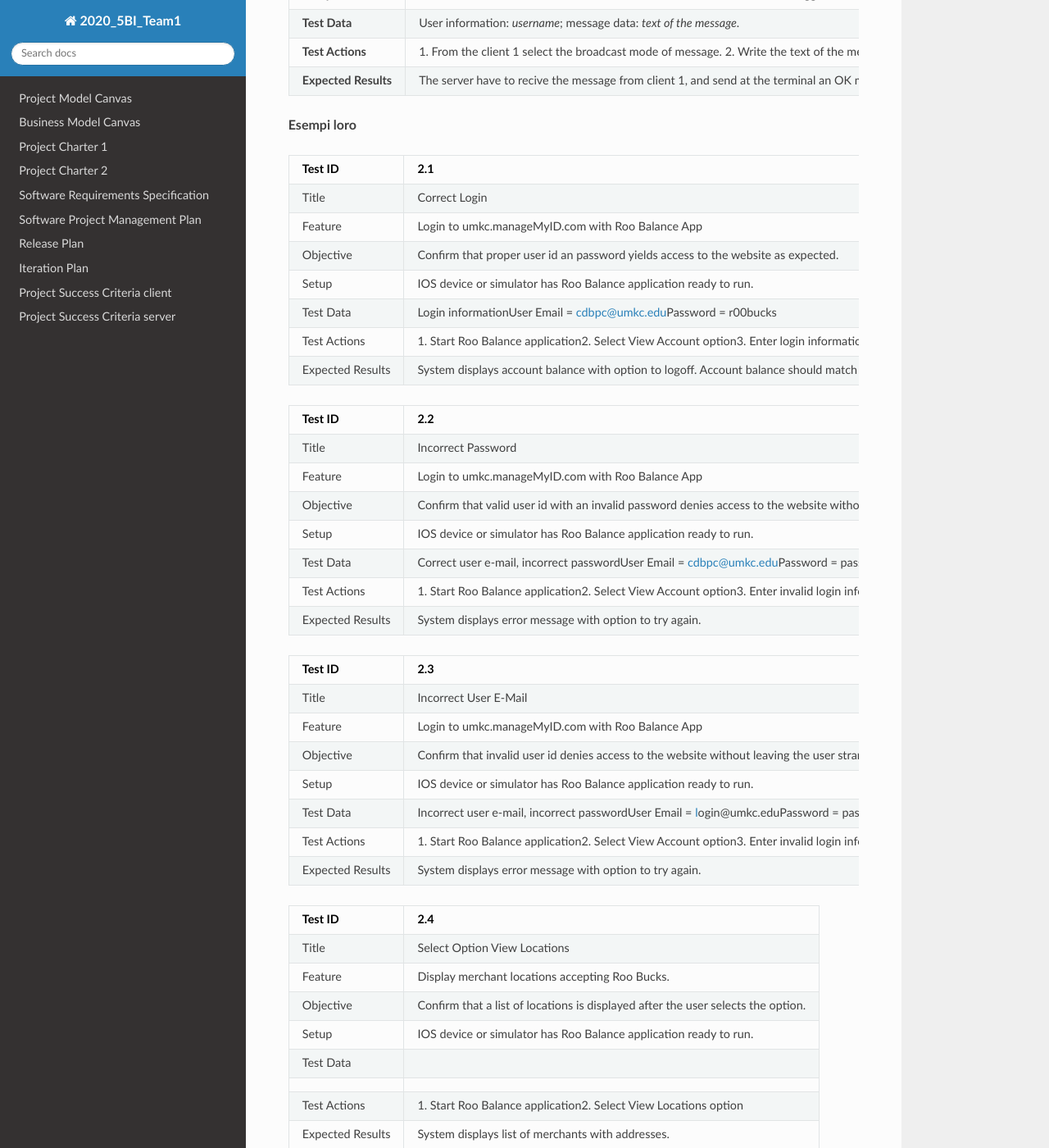
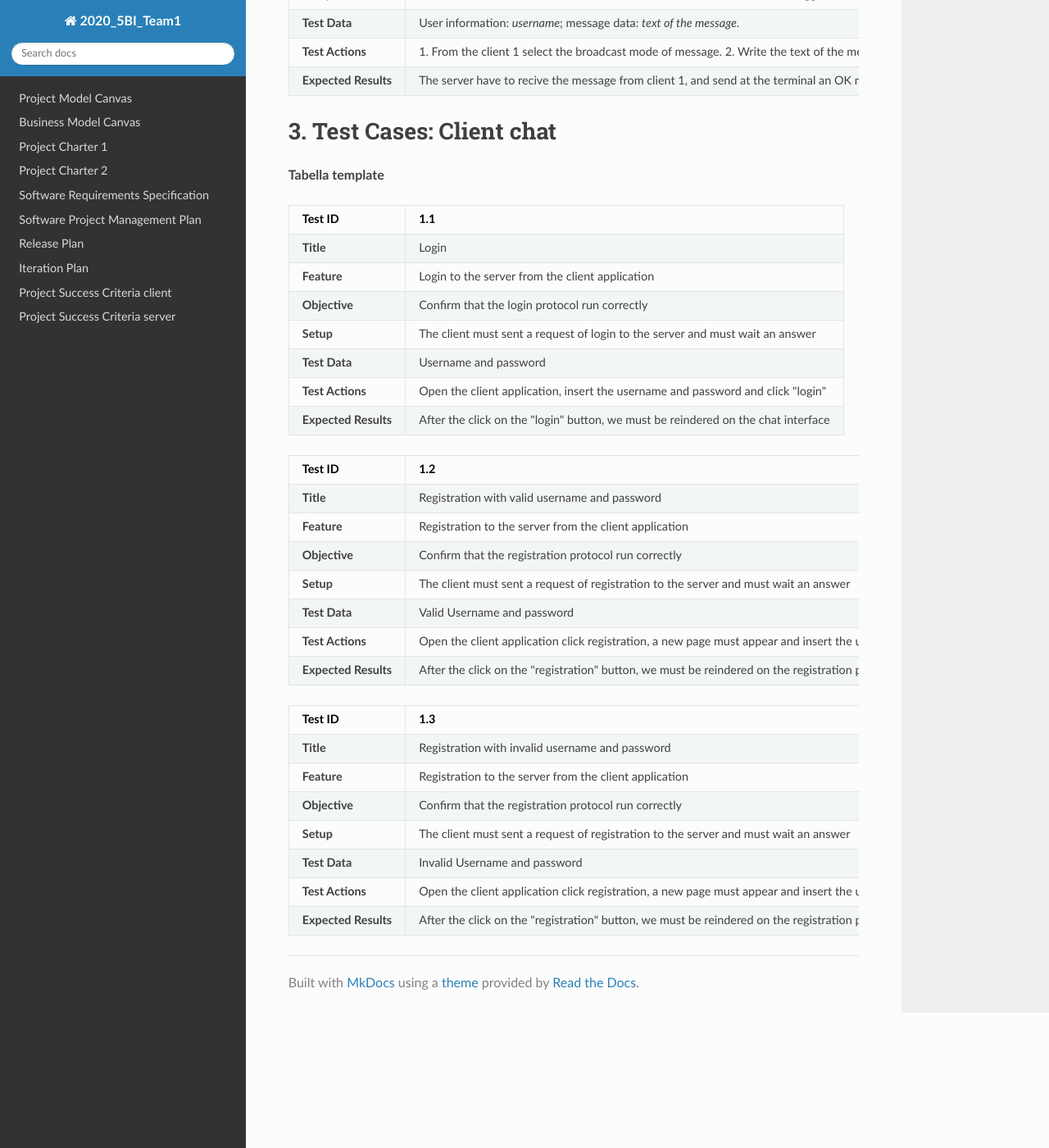
Before and after one commit to FrankMartinuz/2020_5BI_team1_Liboni, an MkDocs documentation site: the page built from docs/Test_case_specification.md, in a window 1280 px wide and 1400 px high, scrolled down 1272 px. Shown: the whole window at 82% size. Built offline with MkDocs 1.6.1, drawn with Linux system fonts in a browser that asks for light colours; nearby versions of some CDN libraries; some of the changed text lies outside the part shown.

Commit message:
Added the client part

```diff
--- a/docs/Test_case_specification.md
+++ b/docs/Test_case_specification.md
@@ -42,109 +42,36 @@ This document is a Specification of all the test that we have made during our pr
 | **Test Actions** | 1. From the client 1 select the broadcast mode of message. 2. Write the text of the message. 3. Send the message. |
 | **Expected Results** | The server have to recive the message from client 1, and send at the terminal an OK message, after that the server have to find the socket of all the online client, and foreward the message to all of them. |
 
-**Esempi loro**
-
-| Test ID | 2.1 |
-| --- | --- |
-| Title | Correct Login |
-| Feature | Login to umkc.manageMyID.com with Roo Balance App |
-| Objective | Confirm that proper user id an password yields access to the website as expected. |
-| Setup | IOS device or simulator has Roo Balance application ready to run. |
-| Test Data | Login informationUser Email = [cdbpc@umkc.edu](mailto:cdbpc@umkc.edu)Password = r00bucks |
-| Test Actions | 1. Start Roo Balance application2. Select View Account option3. Enter login information |
-| Expected Results | System displays account balance with option to logoff. Account balance should match that found on umkc.ManageMyID.com. |
-
-| Test ID | 2.2 |
-| --- | --- |
-| Title | Incorrect Password |
-| Feature | Login to umkc.manageMyID.com with Roo Balance App |
-| Objective | Confirm that valid user id with an invalid password denies access to the website without leaving the user stranded. |
-| Setup | IOS device or simulator has Roo Balance application ready to run. |
-| Test Data | Correct user e-mail, incorrect passwordUser Email = [cdbpc@umkc.edu](mailto:cdbpc@umkc.edu)Password = password |
-| Test Actions | 1. Start Roo Balance application2. Select View Account option3. Enter invalid login information |
-| Expected Results | System displays error message with option to try again. |
-
-| Test ID | 2.3 |
-| --- | --- |
-| Title | Incorrect User E-Mail |
-| Feature | Login to umkc.manageMyID.com with Roo Balance App |
-| Objective | Confirm that invalid user id denies access to the website without leaving the user stranded. |
-| Setup | IOS device or simulator has Roo Balance application ready to run. |
-| Test Data | Incorrect user e-mail, incorrect passwordUser Email = [l](mailto:cdbpc@umkc.edu)ogin@umkc.eduPassword = password |
-| Test Actions | 1. Start Roo Balance application2. Select View Account option3. Enter invalid login information |
-| Expected Results | System displays error message with option to try again. |
-
-| Test ID | 2.4 |
-| --- | --- |
-| Title | Select Option View Locations |
-| Feature | Display merchant locations accepting Roo Bucks. |
-| Objective | Confirm that a list of locations is displayed after the user selects the option. |
-| Setup | IOS device or simulator has Roo Balance application ready to run. |
-| Test Data |
- |
-| Test Actions | 1. Start Roo Balance application2. Select View Locations option |
-| Expected Results | System displays list of merchants with addresses. |
-
-| Test ID | 2.5 |
-| --- | --- |
-| Title | Select Option View Transactions |
-| Feature | Display recent Roo Bucks account transactions. |
-| Objective | Confirm that recent transactions are displayed properly. |
-| Setup | IOS device or simulator has Roo Balance application ready to run. |
-| Test Data | Login informationUser Email = [cdbpc@umkc.edu](mailto:cdbpc@umkc.edu)Password = r00bucks |
-| Test Actions | 1. Start Roo Balance application2. Select View Account option3. Select View Transactions option |
-| Expected Results | System displays recent transactions legibly with option to logoff. Recent transactions should match that found on umkc.ManageMyID.com. |
-
 # 3. Test Cases: Client chat
 
 **Tabella template**
 
-| Test ID | 0.0 |
+| Test ID | 1.1 |
 | --- | --- |
-| **Title** |  |
-| **Feature** |  |
-| **Objective** |  |
-| **Setup** |  |
-| **Test Data** |  |
-| **Test Actions** |  |
-| **Expected Results** |  |
+| **Title** | Login  |
+| **Feature** | Login to the server from the client application |
+| **Objective** | Confirm that the login protocol run correctly |
+| **Setup** | The client must sent a request of login to the server and must wait an answer  |
+| **Test Data** | Username and password |
+| **Test Actions** | Open the client application, insert the username and password and click "login" |
+| **Expected Results** | After the click on the "login" button, we must be reindered on the chat interface |
 
-| Test ID | 3.1 |
+| Test ID | 1.2 |
 | --- | --- |
-| Title | Correct Login |
-| Feature | Login to umkc.manageMyID.com via proxy server |
-| Objective | Confirm that proper user id an password yields access to the website as expected. |
-| Setup | Access to internet: [http://206.123.75.42:7070/post.html](http://206.123.75.42:7070/post.html)[https://206.123.75.42:7071/post.html](https://206.123.75.42:7071/post.html) |
-| Test Data | Login informationUser Email = [cdbpc@umkc.edu](mailto:cdbpc@umkc.edu)Password = r00bucks |
-| Test Actions | 1. Go to proxy server http site defined in setup.2. Enter correct login information3. Press submit |
-| Expected Results | Site displays numeric balance for account. Numeric balance matches that from umkc.ManageMyID.com. |
+| **Title** |  Registration with valid username and password  |
+| **Feature** | Registration to the server from the client application |
+| **Objective** | Confirm that the registration protocol run correctly |
+| **Setup** | The client must sent a request of registration to the server and must wait an answer  |
+| **Test Data** | Valid Username and password |
+| **Test Actions** | Open the client application click registration, a new page must appear and insert the username and password and click "Send" |
+| **Expected Results** | After the click on the "registration" button, we must be reindered on the registration page, and after the click on the "send" button we must be reindered on the chat interface |
 
-| Test ID | 3.2 |
+| Test ID | 1.3 |
 | --- | --- |
-| Title | Incorrect Password |
-| Feature | Login to umkc.manageMyID.com via proxy server |
-| Objective | Confirm that invalid password denies access to the website and returns an error. |
-| Setup | Access to internet: [http://206.123.75.42:7070/post.html](http://206.123.75.42:7070/post.html)[https://206.123.75.42:7071/post.html](https://206.123.75.42:7071/post.html) |
-| Test Data | Login informationUser Email = cdbpc@umkc.eduPassword = password |
-| Test Actions | 1. Go to proxy server http site defined in setup.2. Enter login information as defined in test data3. Press submit4. View page source. |
-| Expected Results | Error tag is evident in page source. |
-
-| Test ID | 3.3 |
-| --- | --- |
-| Title | Incorrect User E-Mail Login |
-| Feature | Login to umkc.manageMyID.com via proxy server |
-| Objective | Confirm that invalid user id denies access to the website and returns an error. |
-| Setup | Access to internet: [http://206.123.75.42:7070/post.html](http://206.123.75.42:7070/post.html)[https://206.123.75.42:7071/post.html](https://206.123.75.42:7071/post.html) |
-| Test Data | Login informationUser Email = login@umkc.eduPassword = password |
-| Test Actions | 1. Go to proxy server http site defined in setup.2. Enter login information as defined in test data3. Press submit4. View page source. |
-| Expected Results | Error tag is evident in page source. |
-
-| Test ID | 3.4 |
-| --- | --- |
-| Title | View Transactions via Proxy Server |
-| Feature | View transaction history on umkc.manageMyID.com via proxy server |
-| Objective | Confirm that transaction history is accessed and retrieved from the website correctly. |
-| Setup | Access to internet: [http://206.123.75.42:7070/post.html](http://206.123.75.42:7070/post.html)[https://206.123.75.42:7071/post.html](https://206.123.75.42:7071/post.html) |
-| Test Data | Login informationUser Email = [cdbpc@umkc.edu](mailto:cdbpc@umkc.edu)Password = r00bucks |
-| Test Actions | 1. Go to proxy server http site defined in setup.2. Enter login information as defined in test data3. Press submit4. View page source. |
-| Expected Results | Recent transactions are displayed and numbers match those on umkC.ManageMyID.com. |
+| **Title** |  Registration with invalid username and password  |
+| **Feature** | Registration to the server from the client application |
+| **Objective** | Confirm that the registration protocol run correctly |
+| **Setup** | The client must sent a request of registration to the server and must wait an answer  |
+| **Test Data** | Invalid Username and password |
+| **Test Actions** | Open the client application click registration, a new page must appear and insert the username and password and click "Send" |
+| **Expected Results** | After the click on the "registration" button, we must be reindered on the registration page, and after the click on the "send" button on the page must apper an error message |
```
